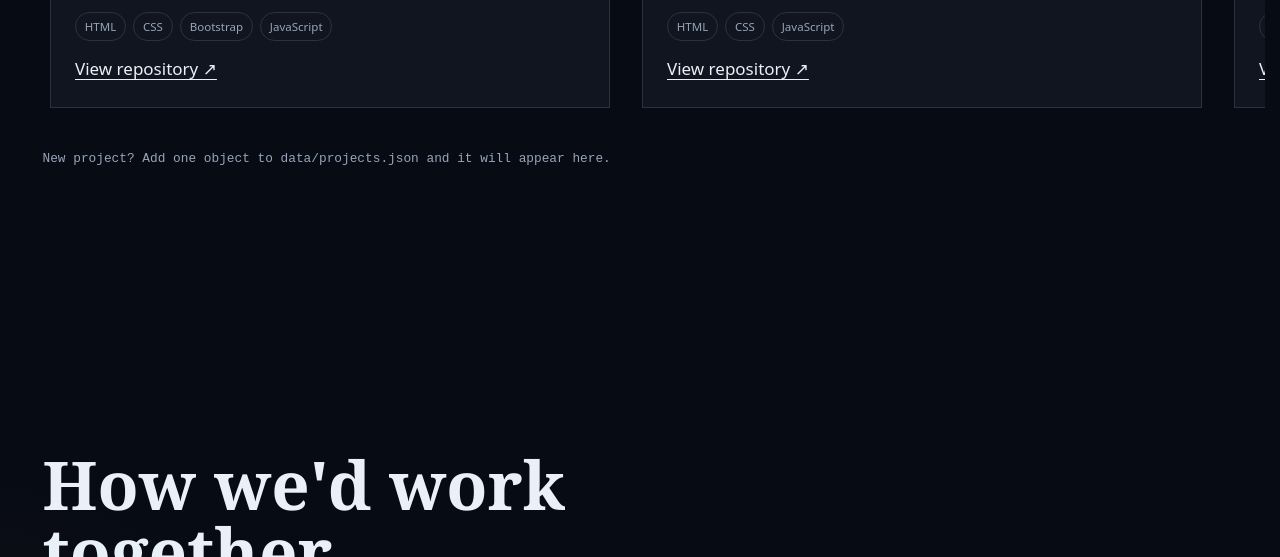
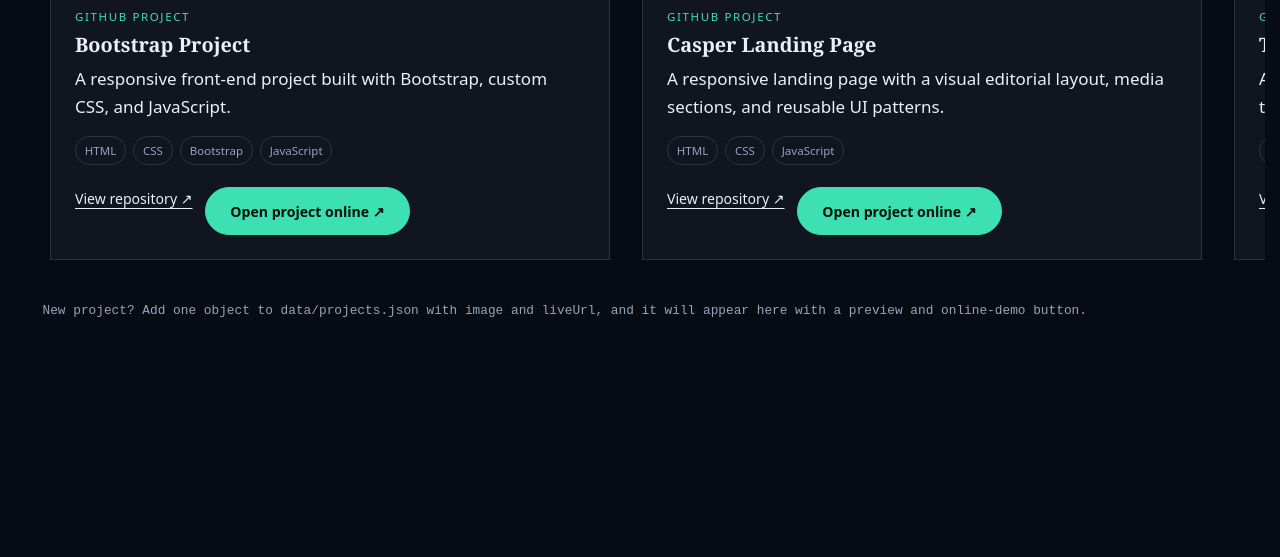
Before and after one commit to mohammed-abd-elhafez/portfolio, a plain HTML site: page index.html in a window 1280 px wide. Shown: the part 3757-4314 px from the top of the page. Drawn offline with nearby package versions, Linux system fonts and the light colour scheme.

Commit message:
Add live demos and project preview images

```diff
--- a/data/projects.json
+++ b/data/projects.json
@@ -3,30 +3,40 @@
     "title": "Bootstrap Project",
     "description": "A responsive front-end project built with Bootstrap, custom CSS, and JavaScript.",
     "stack": ["HTML", "CSS", "Bootstrap", "JavaScript"],
-    "url": "https://github.com/mohammed-abd-elhafez/bootsrap-project"
+    "url": "https://github.com/mohammed-abd-elhafez/bootsrap-project",
+    "liveUrl": "https://mohammed-abd-elhafez.github.io/bootsrap-project/",
+    "image": "https://raw.githubusercontent.com/mohammed-abd-elhafez/bootsrap-project/main/imgs/IMG_20211107_232311.jpg"
   },
   {
     "title": "Casper Landing Page",
     "description": "A responsive landing page with a visual editorial layout, media sections, and reusable UI patterns.",
     "stack": ["HTML", "CSS", "JavaScript"],
-    "url": "https://github.com/mohammed-abd-elhafez/casper-30-12-2022"
+    "url": "https://github.com/mohammed-abd-elhafez/casper-30-12-2022",
+    "liveUrl": "https://mohammed-abd-elhafez.github.io/casper-30-12-2022/",
+    "image": "https://raw.githubusercontent.com/mohammed-abd-elhafez/casper-30-12-2022/main/IMAGES/stats.jpg"
   },
   {
     "title": "The First Project",
     "description": "A front-end practice project focused on responsive layout, typography, and polished CSS details.",
     "stack": ["HTML", "CSS", "JavaScript"],
-    "url": "https://github.com/mohammed-abd-elhafez/the-first-project-2-11-2022"
+    "url": "https://github.com/mohammed-abd-elhafez/the-first-project-2-11-2022",
+    "liveUrl": "https://mohammed-abd-elhafez.github.io/the-first-project-2-11-2022/",
+    "image": "https://raw.githubusercontent.com/mohammed-abd-elhafez/the-first-project-2-11-2022/main/images/space-empty-wood-floor-plant.jpg"
   },
   {
     "title": "Elzero Template 3",
     "description": "A multi-section responsive website template with gallery, testimonials, pricing, and interactive sections.",
     "stack": ["HTML", "CSS", "Bootstrap", "JavaScript"],
-    "url": "https://github.com/mohammed-abd-elhafez/ELZERO-TEMPLATE-3"
+    "url": "https://github.com/mohammed-abd-elhafez/ELZERO-TEMPLATE-3",
+    "liveUrl": "https://mohammed-abd-elhafez.github.io/ELZERO-TEMPLATE-3/",
+    "image": "https://raw.githubusercontent.com/mohammed-abd-elhafez/ELZERO-TEMPLATE-3/the-main/ELZERO%20TEMPLATE%203/imgs/landing/landing-image.png"
   },
   {
     "title": "New E-Commerce",
     "description": "A front-end e-commerce experience with product views, categories, cart UI, JSON data, and interactive JavaScript modules.",
     "stack": ["HTML", "CSS", "JavaScript", "JSON"],
-    "url": "https://github.com/mohammed-abd-elhafez/NEW-E-COMMERCE"
+    "url": "https://github.com/mohammed-abd-elhafez/NEW-E-COMMERCE",
+    "liveUrl": "https://mohammed-abd-elhafez.github.io/NEW-E-COMMERCE/",
+    "image": "https://raw.githubusercontent.com/mohammed-abd-elhafez/NEW-E-COMMERCE/the-main/All_Images/IMGS/HERO.webp"
   }
 ]
--- a/index.html
+++ b/index.html
@@ -123,7 +123,7 @@ html.lenis{scroll-behavior:auto}
 .photo{padding:0;overflow:hidden}.photo img{width:100%;height:100%;object-fit:cover;object-position:50% 15%;display:block}
 .hs{overflow-x:auto;scroll-snap-type:x mandatory;padding-bottom:1rem}.hs-track{display:flex;gap:2rem;padding:0 max(1.25rem,calc((100vw - 1180px)/2))}
 .panel{flex:0 0 min(88vw,940px);scroll-snap-align:start;display:grid;grid-template-columns:1fr 1fr;gap:1.5rem;align-items:center}.panel .case{min-height:22rem}.panel a{color:var(--accent)}
-.project-card{flex:0 0 min(88vw,560px);min-height:22rem;position:relative;overflow:hidden}.project-card::after{content:"↗";position:absolute;top:1.25rem;right:1.35rem;color:var(--accent);font-size:1.5rem;transition:transform .35s var(--ease)}.project-card:hover::after{transform:translate(4px,-4px)}.project-kicker{color:var(--accent);font-size:.72rem;letter-spacing:.14em;text-transform:uppercase}.project-stack{display:flex;flex-wrap:wrap;gap:.45rem;margin:.35rem 0 .25rem}.project-stack span{border:1px solid var(--line);border-radius:99px;padding:.25rem .55rem;color:var(--muted);font-size:.72rem}.project-empty{padding:2rem;border:1px dashed var(--line);color:var(--muted)}.section-head{display:flex;align-items:end;justify-content:space-between;gap:1rem}.section-head h2{margin-bottom:0}
+.project-card{flex:0 0 min(88vw,560px);min-height:22rem;position:relative;overflow:hidden}.project-card::after{content:"↗";position:absolute;top:1.25rem;right:1.35rem;color:var(--accent);font-size:1.5rem;transition:transform .35s var(--ease)}.project-card:hover::after{transform:translate(4px,-4px)}.project-visual{display:block;width:calc(100% + 3rem);height:12rem;object-fit:cover;margin:-1.5rem -1.5rem 1.25rem;border-bottom:1px solid var(--line);filter:saturate(.9) contrast(1.04);transition:transform .7s var(--ease),filter .4s}.project-card:hover .project-visual{transform:scale(1.035);filter:saturate(1.05) contrast(1.06)}.project-kicker{color:var(--accent);font-size:.72rem;letter-spacing:.14em;text-transform:uppercase}.project-stack{display:flex;flex-wrap:wrap;gap:.45rem;margin:.35rem 0 .25rem}.project-stack span{border:1px solid var(--line);border-radius:99px;padding:.25rem .55rem;color:var(--muted);font-size:.72rem}.project-links{display:flex;flex-wrap:wrap;gap:.8rem;margin-top:.55rem}.project-links a{font-size:.88rem}.project-empty{padding:2rem;border:1px dashed var(--line);color:var(--muted)}.section-head{display:flex;align-items:end;justify-content:space-between;gap:1rem}.section-head h2{margin-bottom:0}
 .hs.pin{overflow:hidden;display:flex;align-items:center;min-height:calc(100svh - 7rem)}.hs.pin .hs-track{width:max-content}
 @media(max-width:800px){.panel{grid-template-columns:1fr}}
 /* photo frame: clean rectangle, fine radius, mint corner marks that tighten on hover */
@@ -182,7 +182,7 @@ html.lenis{scroll-behavior:auto}
 <p style="margin-top:1.5rem" class="mono">Not sure which fits? <a href="#faq">Read how projects start</a> or <a href="#contact">describe yours</a>.</p>
 </div></section>
 
-<section id="work"><div class="wrap"><div class="section-head"><h2>Selected work</h2><a class="mono" href="https://github.com/mohammed-abd-elhafez" target="_blank" rel="noopener noreferrer">View GitHub profile ↗</a></div></div><div class="hs" tabindex="0" role="region" aria-label="GitHub projects, scroll sideways"><div class="hs-track" id="projects-track"><div class="project-empty">Loading projects from GitHub…</div></div></div><div class="wrap"><p class="mono" style="margin-top:1.5rem">New project? Add one object to <code>data/projects.json</code> and it will appear here.</p></div></section>
+<section id="work"><div class="wrap"><div class="section-head"><h2>Selected work</h2><a class="mono" href="https://github.com/mohammed-abd-elhafez" target="_blank" rel="noopener noreferrer">View GitHub profile ↗</a></div></div><div class="hs" tabindex="0" role="region" aria-label="GitHub projects, scroll sideways"><div class="hs-track" id="projects-track"><div class="project-empty">Loading projects from GitHub…</div></div></div><div class="wrap"><p class="mono" style="margin-top:1.5rem">New project? Add one object to <code>data/projects.json</code> with <code>image</code> and <code>liveUrl</code>, and it will appear here with a preview and online-demo button.</p></div></section>
 
 <section id="process"><div class="wrap">
 <h2>How we'd work together</h2>
@@ -254,7 +254,7 @@ const CONFIG={
 const $=(s,r=document)=>r.querySelector(s),$$=(s,r=document)=>[...r.querySelectorAll(s)],ok=v=>v&&!v.startsWith("[");
 const rm=matchMedia("(prefers-reduced-motion:reduce)").matches;
 const esc=v=>String(v??"").replace(/[&<>\"']/g,m=>({"&":"&amp;","<":"&lt;",">":"&gt;","\"":"&quot;","'":"&#39;"}[m]));
-async function loadProjects(){const track=$("#projects-track");try{const r=await fetch("data/projects.json",{cache:"no-store"});if(!r.ok)throw 0;const projects=await r.json();if(!Array.isArray(projects)||!projects.length)throw 0;track.innerHTML=projects.map(p=>`<article class="case project-card"><div class="project-kicker">GitHub project</div><h3>${esc(p.title||p.name)}</h3><p>${esc(p.description||"A selected project from my GitHub portfolio.")}</p><div class="project-stack">${(p.stack||[]).map(s=>`<span>${esc(s)}</span>`).join("")}</div><a href="${esc(p.url)}" target="_blank" rel="noopener noreferrer">View repository ↗</a></article>`).join("")}catch(e){track.innerHTML='<div class="project-empty">Projects are being updated. Visit <a href="https://github.com/mohammed-abd-elhafez" target="_blank" rel="noopener noreferrer">my GitHub profile ↗</a>.</div>'}}
+async function loadProjects(){const track=$("#projects-track");try{const r=await fetch("data/projects.json",{cache:"no-store"});if(!r.ok)throw 0;const projects=await r.json();if(!Array.isArray(projects)||!projects.length)throw 0;track.innerHTML=projects.map(p=>`<article class="case project-card">${p.image?`<img class="project-visual" src="${esc(p.image)}" alt="Preview of ${esc(p.title||p.name)}" loading="lazy" decoding="async">`:""}<div class="project-kicker">GitHub project</div><h3>${esc(p.title||p.name)}</h3><p>${esc(p.description||"A selected project from my GitHub portfolio.")}</p><div class="project-stack">${(p.stack||[]).map(s=>`<span>${esc(s)}</span>`).join("")}</div><div class="project-links"><a href="${esc(p.url)}" target="_blank" rel="noopener noreferrer">View repository ↗</a>${p.liveUrl?`<a class="btn primary" href="${esc(p.liveUrl)}" target="_blank" rel="noopener noreferrer">Open project online ↗</a>`:""}</div></article>`).join("")}catch(e){track.innerHTML='<div class="project-empty">Projects are being updated. Visit <a href="https://github.com/mohammed-abd-elhafez" target="_blank" rel="noopener noreferrer">my GitHub profile ↗</a>.</div>'}}
 loadProjects();
 $$("[data-resp]").forEach(e=>e.textContent=`I reply within ${CONFIG.responseTime} on business days.`);
 $$("[data-resp-time]").forEach(e=>e.textContent=CONFIG.responseTime+" on business days");
```
Also changed, not shown: README.md.
